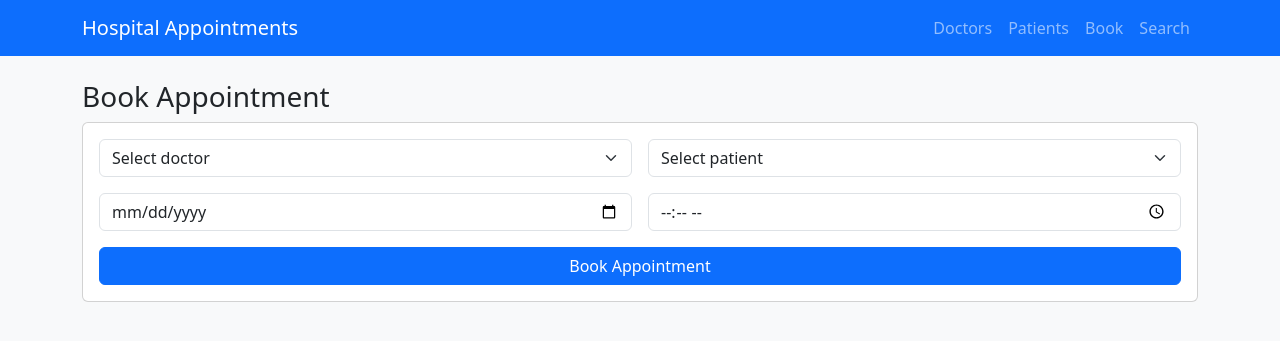
After one commit to Nicole-tabby/cloud-computing, a Flask app: page /appointments/book in a window 1280 px wide. The commit adds this page. Shown: the top 341 px of the page. Run offline with Flask 3, Linux system fonts and the light colour scheme; data that the repository does not hold is empty.

Commit message:
Add appointment booking, search, cancel and delete

```diff
--- a/15-hospital-appointments/app.py
+++ b/15-hospital-appointments/app.py
@@ -1,7 +1,9 @@
 import os
+import re
 from dotenv import load_dotenv
 from flask import Flask, render_template, request, redirect, url_for, flash
 from pymongo import MongoClient
+from bson import ObjectId
 
 load_dotenv()
 
@@ -65,6 +67,82 @@ def register_patient():
 
     return render_template("register_patient.html", patients=list(patients.find()))
 
+@app.route("/appointments/book", methods=["GET", "POST"])
+def book_appointment():
+    if request.method == "POST":
+        doctor_id = ObjectId(request.form["doctor_id"])
+        patient = patients.find_one({"_id": ObjectId(request.form["patient_id"])})
+        date = request.form["date"]
+        time = request.form["time"]
+
+        appt = {
+            "_id": ObjectId(),
+            "patient_id": patient["_id"],
+            "patient": patient["name"],
+            "date": date,
+            "time": time,
+            "status": "Booked"
+        }
+        # Push only if this doctor has no active booking at the same date and time
+        result = doctors.update_one(
+            {"_id": doctor_id,
+             "appointments": {"$not": {"$elemMatch": {
+                 "date": date, "time": time, "status": "Booked"}}}},
+            {"$push": {"appointments": appt}}
+        )
+        if result.modified_count:
+            flash("Appointment booked.", "success")
+        else:
+            flash("That slot is already taken for this doctor.", "danger")
+        return redirect(url_for("book_appointment"))
+
+    return render_template("book.html",
+                           doctors=list(doctors.find()),
+                           patients=list(patients.find()))
+
+
+@app.route("/appointments/search")
+def search_appointments():
+    doctor = request.args.get("doctor", "").strip()
+    specialization = request.args.get("specialization", "").strip()
+    patient = request.args.get("patient", "").strip()
+    date = request.args.get("date", "").strip()
+
+    match = {}
+    if doctor:
+        match["doctor"] = {"$regex": re.escape(doctor), "$options": "i"}
+    if specialization:
+        match["specialization"] = {"$regex": re.escape(specialization), "$options": "i"}
+    if patient:
+        match["appointments.patient"] = {"$regex": re.escape(patient), "$options": "i"}
+    if date:
+        match["appointments.date"] = date
+
+    pipeline = [{"$unwind": "$appointments"}, {"$match": match},
+                {"$sort": {"appointments.date": 1, "appointments.time": 1}}]
+    results = list(doctors.aggregate(pipeline))
+    return render_template("search.html", results=results,
+                           q=request.args)
+
+
+@app.route("/appointments/<doctor_id>/<appt_id>/cancel", methods=["POST"])
+def cancel_appointment(doctor_id, appt_id):
+    doctors.update_one(
+        {"_id": ObjectId(doctor_id), "appointments._id": ObjectId(appt_id)},
+        {"$set": {"appointments.$.status": "Cancelled"}}
+    )
+    flash("Appointment cancelled.", "warning")
+    return redirect(request.referrer or url_for("search_appointments"))
+
+
+@app.route("/appointments/<doctor_id>/<appt_id>/delete", methods=["POST"])
+def delete_appointment(doctor_id, appt_id):
+    doctors.update_one(
+        {"_id": ObjectId(doctor_id)},
+        {"$pull": {"appointments": {"_id": ObjectId(appt_id)}}}
+    )
+    flash("Appointment deleted.", "secondary")
+    return redirect(request.referrer or url_for("search_appointments"))
 
 if __name__ == "__main__":
     app.run(host="0.0.0.0", port=5000, debug=os.getenv("FLASK_DEBUG") == "1")
--- a/15-hospital-appointments/templates/base.html
+++ b/15-hospital-appointments/templates/base.html
@@ -13,6 +13,8 @@
       <div class="navbar-nav">
         <a class="nav-link" href="{{ url_for('register_doctor') }}">Doctors</a>
         <a class="nav-link" href="{{ url_for('register_patient') }}">Patients</a>
+        <a class="nav-link" href="{{ url_for('book_appointment') }}">Book</a>
+        <a class="nav-link" href="{{ url_for('search_appointments') }}">Search</a>
       </div>
     </div>
   </nav>
--- /dev/null
+++ b/15-hospital-appointments/templates/book.html
@@ -0,0 +1,27 @@
+{% extends "base.html" %}
+{% block content %}
+<h3>Book Appointment</h3>
+<form method="post" class="card card-body">
+  <div class="row g-3">
+    <div class="col-md-6">
+      <select class="form-select" name="doctor_id" required>
+        <option value="">Select doctor</option>
+        {% for d in doctors %}
+        <option value="{{ d._id }}">{{ d.doctor }} ({{ d.specialization }})</option>
+        {% endfor %}
+      </select>
+    </div>
+    <div class="col-md-6">
+      <select class="form-select" name="patient_id" required>
+        <option value="">Select patient</option>
+        {% for p in patients %}
+        <option value="{{ p._id }}">{{ p.name }}</option>
+        {% endfor %}
+      </select>
+    </div>
+    <div class="col-md-6"><input class="form-control" type="date" name="date" required></div>
+    <div class="col-md-6"><input class="form-control" type="time" name="time" required></div>
+  </div>
+  <button class="btn btn-primary mt-3">Book Appointment</button>
+</form>
+{% endblock %}
```
Also changed, not shown: 15-hospital-appointments/templates/search.html (added, +36 -0 lines).
